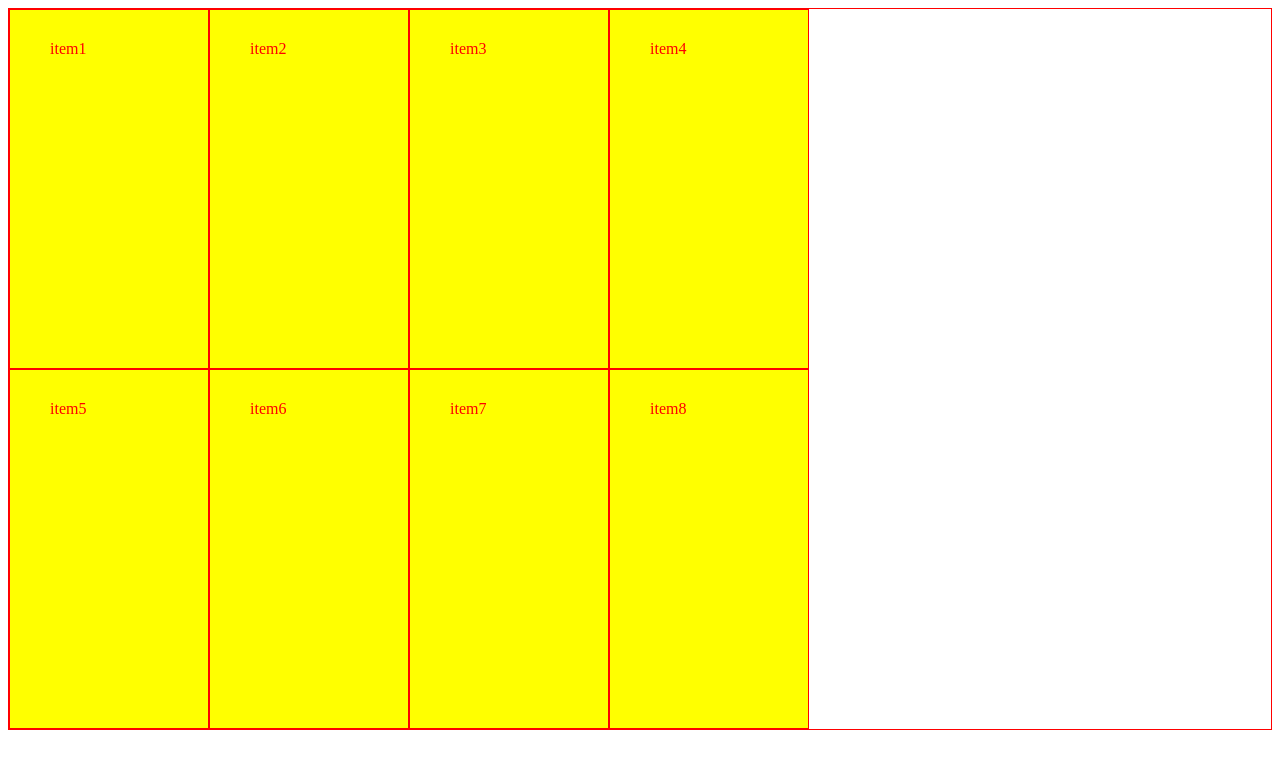
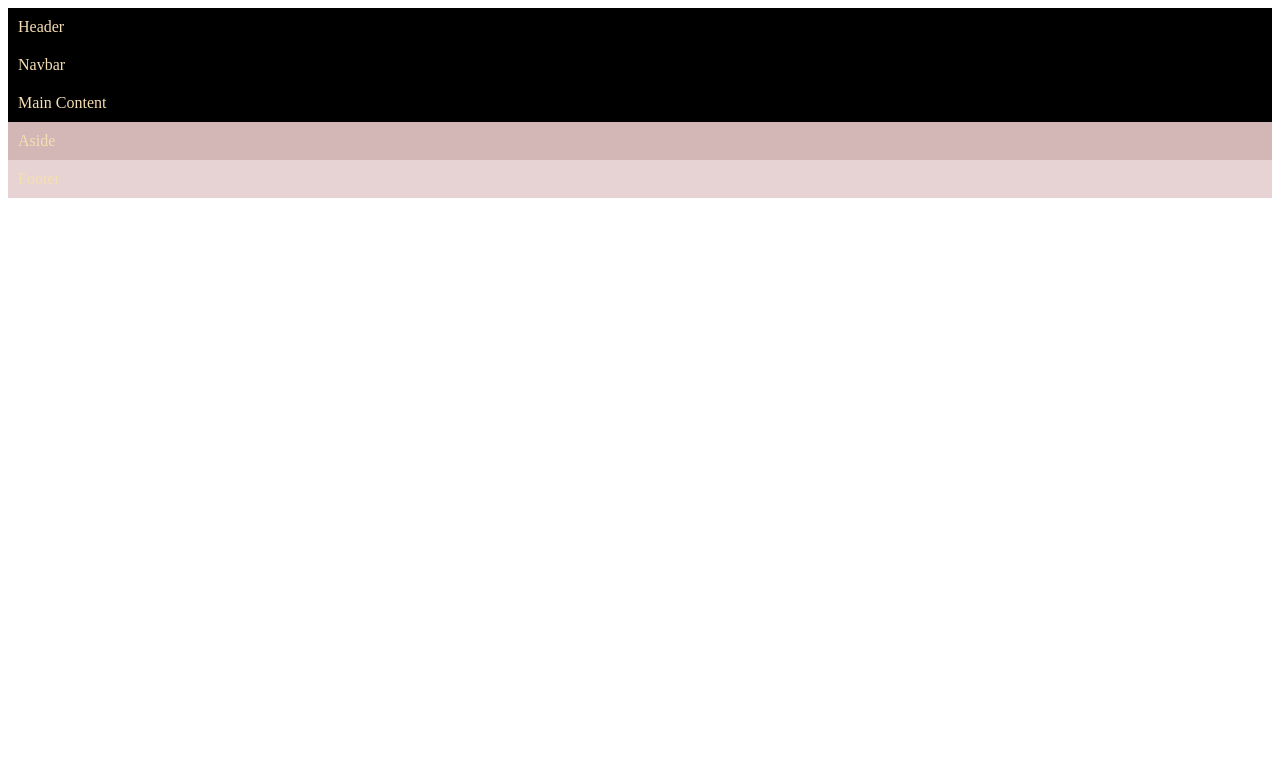
Before and after one commit to eswarroyce07/sample, a plain HTML site: page folder1/grid.html in a window 1280 px wide. Drawn offline with Linux system fonts and the light colour scheme.

Commit message:
Grid Basics

```diff
--- a/folder1/grid.css
+++ b/folder1/grid.css
@@ -16,3 +16,42 @@
   background-color: yellow;
   padding: 30px 40px;
 }
+
+.item:nth-child(1)
+{
+    grid-column:3/-1;
+    grid-row:2/3;
+}
+
+
+header {
+  grid-area: head;
+  background-color: rgb(0, 0, 0);
+  color: wheat;
+  padding: 10px;
+}
+nav {
+  grid-area: nav;
+  background-color: rgb(0, 0, 0);
+  color: wheat;
+  padding: 10px;
+}
+
+main {
+  grid-area: main;
+  background-color: rgb(0, 0, 0);
+  color: wheat;
+  padding: 10px;
+}
+aside {
+  grid-area: aside;
+  background-color: rgb(211, 182, 182);
+  color: wheat;
+  padding: 10px;
+}
+footer {
+  grid-area: footer;
+  background-color: rgb(231, 211, 211);
+  color: wheat;
+  padding: 10px;
+}
--- a/folder1/grid.html
+++ b/folder1/grid.html
@@ -7,15 +7,22 @@
     <link rel="stylesheet" href="grid.css" />
   </head>
   <body>
-    <div class="gridContainer">
-      <div class="item">item1</div>
-      <div class="item">item2</div>
-      <div class="item">item3</div>
-      <div class="item">item4</div>
-      <div class="item">item5</div>
-      <div class="item">item6</div>
-      <div class="item">item7</div>
-      <div class="item">item8</div>
-    </div>
+    <!-- <div class="gridContainer">
+      <div class="item">1</div>
+      <div class="item">2</div>
+      <div class="item">3</div>
+      <div class="item">4</div>
+      <div class="item">5</div>
+      <div class="item">6</div>
+      <div class="item">7</div>
+      <div class="item">8</div>
+    </div> -->
+
+
+    <header>Header</header>
+    <nav>Navbar</nav>
+    <main>Main Content</main>
+    <aside>Aside</aside>
+    <footer>Footer</footer>
   </body>
 </html>
```
Also changed, not shown: folder1/flex.html (+3 -3 lines).
